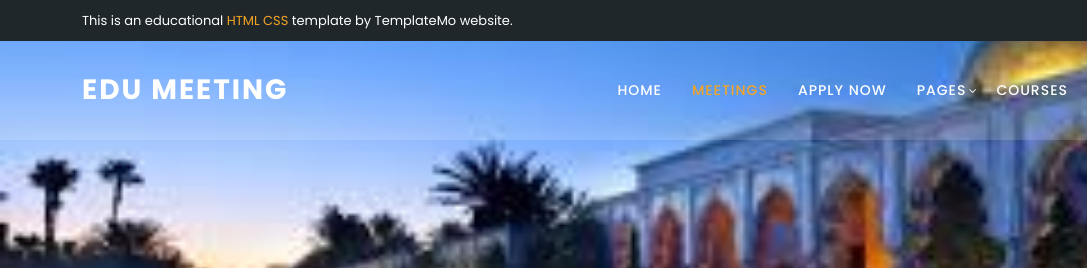
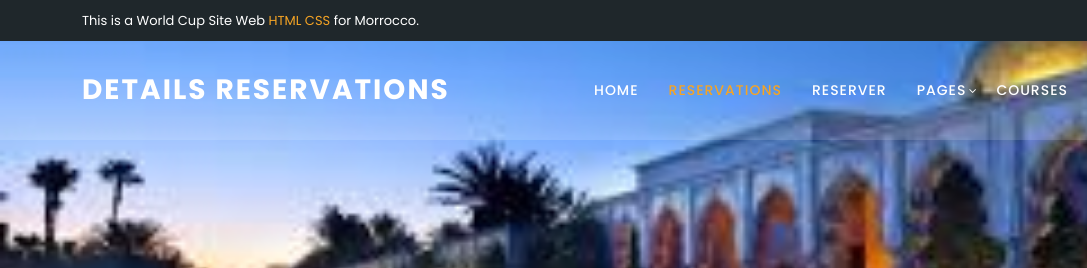
Before and after one commit to Yas2303/Morroco2030, a plain HTML site: page Reservations-details.html in a window 1280 px wide. Shown: the top 268 px of the page, 0-1087 px from the left. Drawn offline with nearby package versions, Linux system fonts and the light colour scheme.

Commit message:
Update Reservations-details.html

```diff
--- a/Reservations-details.html
+++ b/Reservations-details.html
@@ -9,7 +9,7 @@
     <meta name="author" content="Template Mo">
     <link href="https://fonts.googleapis.com/css?family=Poppins:100,200,300,400,500,600,700,800,900" rel="stylesheet">
 
-    <title>Education Template - Meeting Detail Page</title>
+    <title>Reservations Detail Page</title>
 
     <!-- Bootstrap core CSS -->
     <link href="vendor/bootstrap/css/bootstrap.min.css" rel="stylesheet">
@@ -39,7 +39,7 @@ https://templatemo.com/tm-569-edu-meeting
       <div class="row">
         <div class="col-lg-8 col-sm-8">
           <div class="left-content">
-            <p>This is an educational <em>HTML CSS</em> template by TemplateMo website.</p>
+            <p>This is a World Cup Site Web <em>HTML CSS</em> for Morrocco.</p>
           </div>
         </div>
         <div class="col-lg-4 col-sm-4">
@@ -64,19 +64,19 @@ https://templatemo.com/tm-569-edu-meeting
                   <nav class="main-nav">
                       <!-- ***** Logo Start ***** -->
                       <a href="index.html" class="logo">
-                          Edu Meeting
+                          Details Reservations
                       </a>
                       <!-- ***** Logo End ***** -->
                       <!-- ***** Menu Start ***** -->
                       <ul class="nav">
                           <li><a href="index.html">Home</a></li>
-                          <li><a href="meetings.html" class="active">Meetings</a></li>
-                          <li><a href="index.html">Apply Now</a></li>
+                          <li><a href="meetings.html" class="active">Reservations</a></li>
+                          <li><a href="index.html">Reserver</a></li>
                           <li class="has-sub">
                               <a href="javascript:void(0)">Pages</a>
                               <ul class="sub-menu">
-                                  <li><a href="meetings.html">Upcoming Meetings</a></li>
-                                  <li><a href="meeting-details.html">Meeting Details</a></li>
+                                  <li><a href="meetings.html">Upcoming Reservations</a></li>
+                                  <li><a href="meeting-details.html">Meeting Reservations</a></li>
                               </ul>
                           </li>
                           <li><a href="index.html">Courses</a></li>
```
